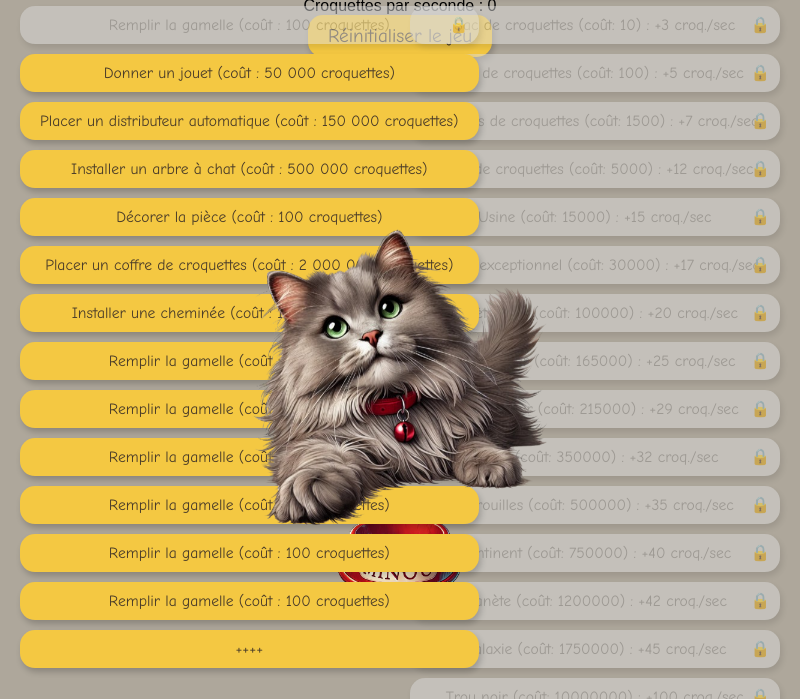
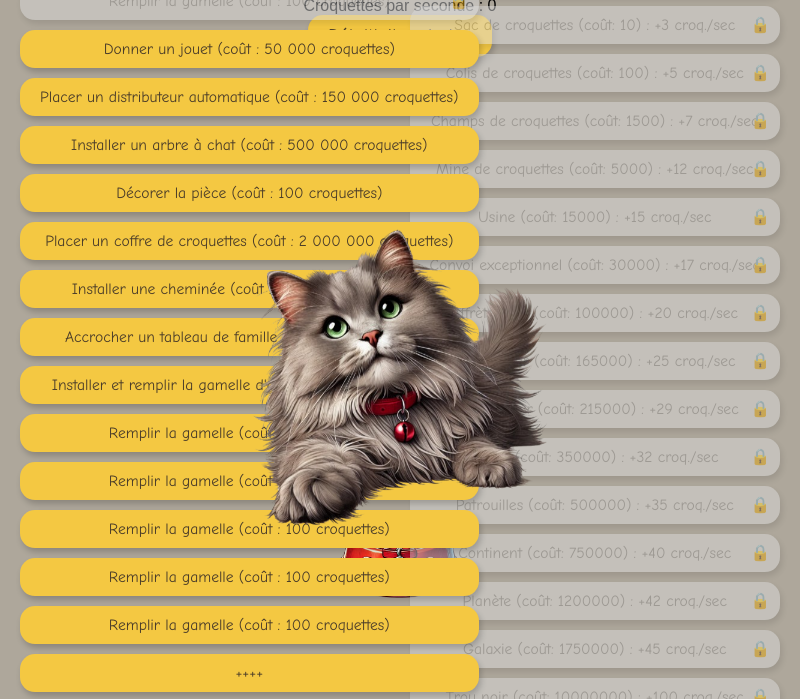
Before and after one commit to RomainC17/CroquettesClicker, an Electron app: page jeu/index.html in a window 800 px wide. Shown: the part 101-800 px from the top of the page. Drawn offline with Linux system fonts and the light colour scheme.

Commit message:
Ajout & modification d'une partie des décorations

```diff
--- a/jeu/index.html
+++ b/jeu/index.html
@@ -81,29 +81,32 @@
 
     <div class="decoration-buttons">
       <h1>Boutique</h1>
-      <button id="gamelleDecoration" data-title="Remplir la gamelle" data-description="Merci ! ">
+      <button id="gamelleDecoration" data-title="Remplir la gamelle" data-description="Merci ! (il était temps)">
         Remplir la gamelle (coût : 100 croquettes)
       </button>
-      <button id="jouetDecoration" data-title="Remplir la gamelle" data-description="Merci ! ">
+      <button id="jouetDecoration" data-title="Donner un jouet" data-description="Une souris ! Non une pelotte de laine ! Enfin n'importe... tout me convient ! ">
         Donner un jouet (coût : 50 000 croquettes)
       </button>
-      <button id="distributeurDecoration" data-title="Donner une couverture" data-description="Manger sur une petite couverture... c'est royal ! ">
+      <button id="distributeurDecoration" data-title="Placer un distributeur automatique" data-description="Enfin quelqu'un qui me sert en temps et en heure ! ">
         Placer un distributeur automatique (coût : 150 000 croquettes)
       </button>
-      <button id="arbreDecoration" data-title="Remplir la gamelle" data-description="Merci ! ">
+      <button id="arbreDecoration" data-title="Remplir la gamelle" data-description="500 000 croquettes pour ça ?! Pour 2 croquettes et un bout de carton, mon bonheur est tout trouvé. ">
         Installer un arbre à chat (coût : 500 000 croquettes)
       </button>
-      <button id="pieceDecoration" data-title="Remplir la gamelle" data-description="Merci ! ">
+      <button id="pieceDecoration" data-title="Décorer la pièce" data-description="C'est vrai que c'est un peu vide ici. ">
         Décorer la pièce (coût : 100 croquettes)
       </button>
-      <button id="gamelleDecoration" data-title="Remplir la gamelle" data-description="Merci ! ">
+      <button id="coffreDecoration" data-title="Placer un coffre de croquettes" data-description="Une sorte de gamelle géante ! ">
         Placer un coffre de croquettes (coût : 2 000 000 croquettes)
       </button>
       <button id="chemineeDecoration" data-title="Installer une cheminée" data-description="Quoi de mieux que la chaleur naturelle d'une cheminée !">
         Installer une cheminée (coût : 1 350 000 croquettes)
       </button>
-      <button id="gamelleDecoration" data-title="Remplir la gamelle" data-description="Merci ! ">
-        Remplir la gamelle (coût : 100 croquettes)
+      <button id="tableauDecoration" data-title="Accrocher un tableau de famille" data-description="Un joli tableau de mes maîtres et moi ! ">
+        Accrocher un tableau de famille (coût : 100 croquettes)
+      </button>
+      <button id="eauDecoration" data-title="Installer et remplir la gamelle d'eau" data-description="C'est presque une aberration de ne pas y avoir pensé avant ! ">
+        Installer et remplir la gamelle d'eau (coût : 100 croquettes)
       </button>
       <button id="gamelleDecoration" data-title="Remplir la gamelle" data-description="Merci ! ">
         Remplir la gamelle (coût : 100 croquettes)
```
Also changed, not shown: 1 other file.
